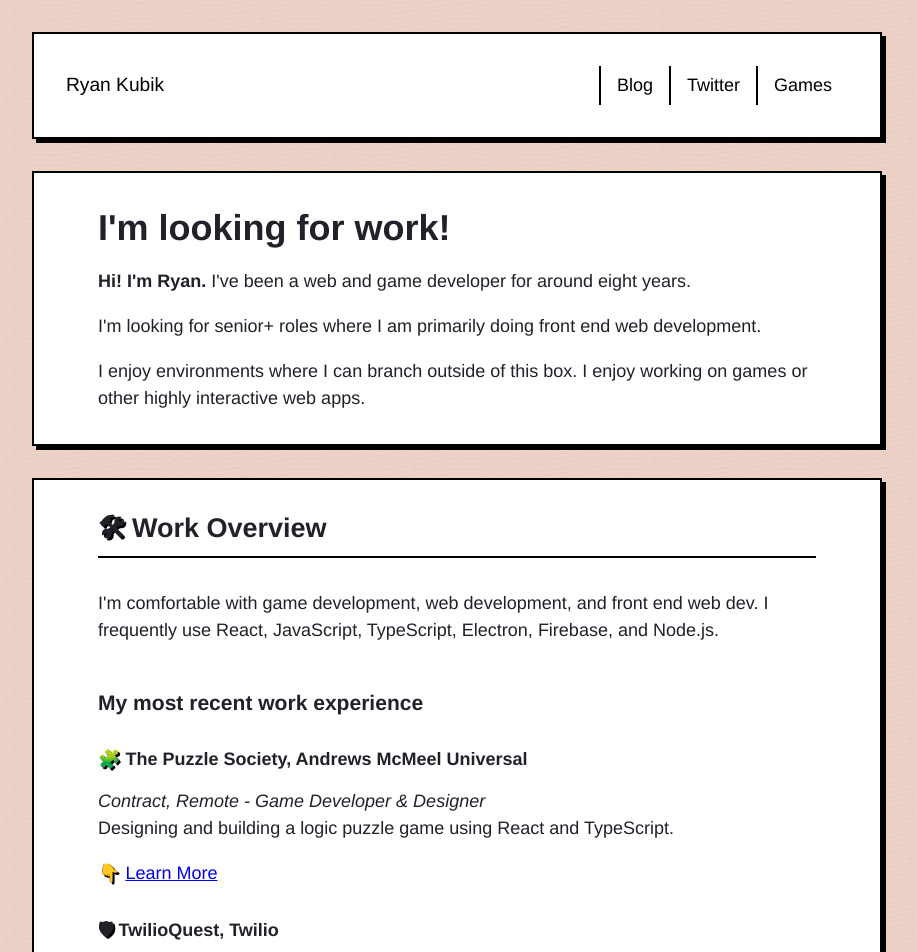
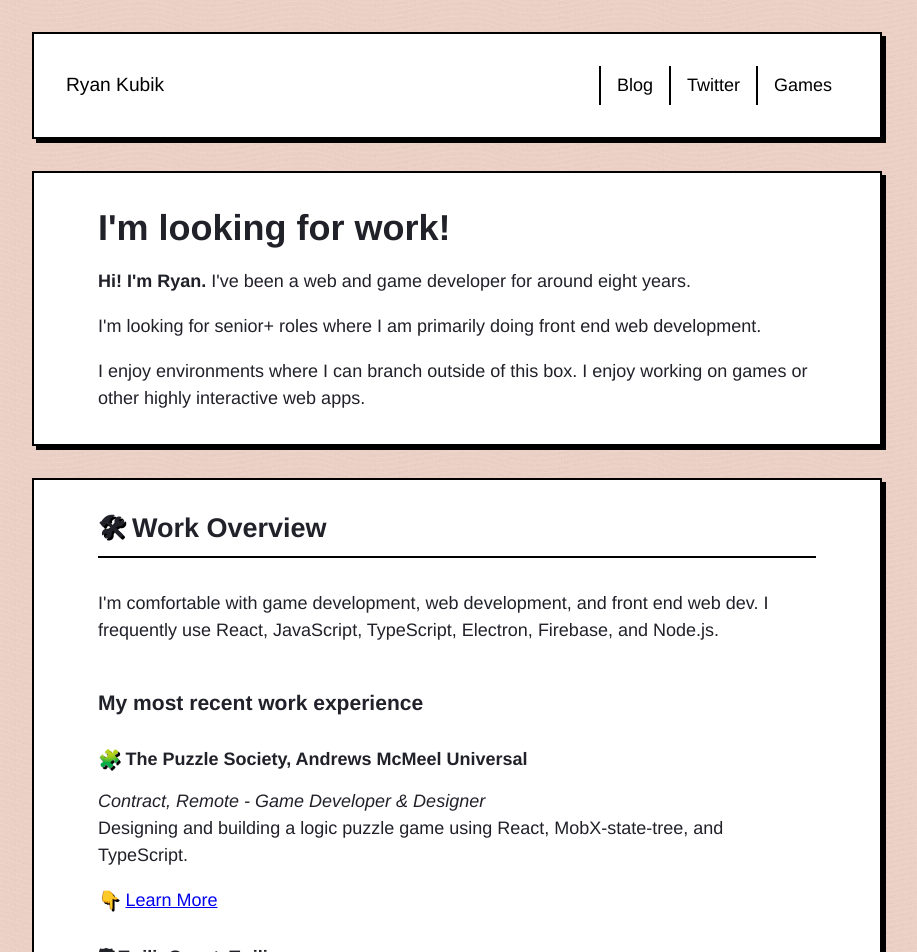
Before and after one commit to rmkubik/next-blog, a Next.js app: page /work in a window 1280 px wide. Shown: the top 952 px of the page, without its empty margins (183-1100 px from the left). Built offline with nearby package versions, Linux system fonts and the light colour scheme.

Commit message:
Add mobx-state-tree to /work for puzzle society

```diff
--- a/pages/work.js
+++ b/pages/work.js
@@ -41,7 +41,8 @@ const Projects = () => {
             Contract, Remote - Game Developer & Designer
           </span>
           <br />
-          Designing and building a logic puzzle game using React and TypeScript.
+          Designing and building a logic puzzle game using React,
+          MobX-state-tree, and TypeScript.
           <br />
         </p>
         <p>
```
